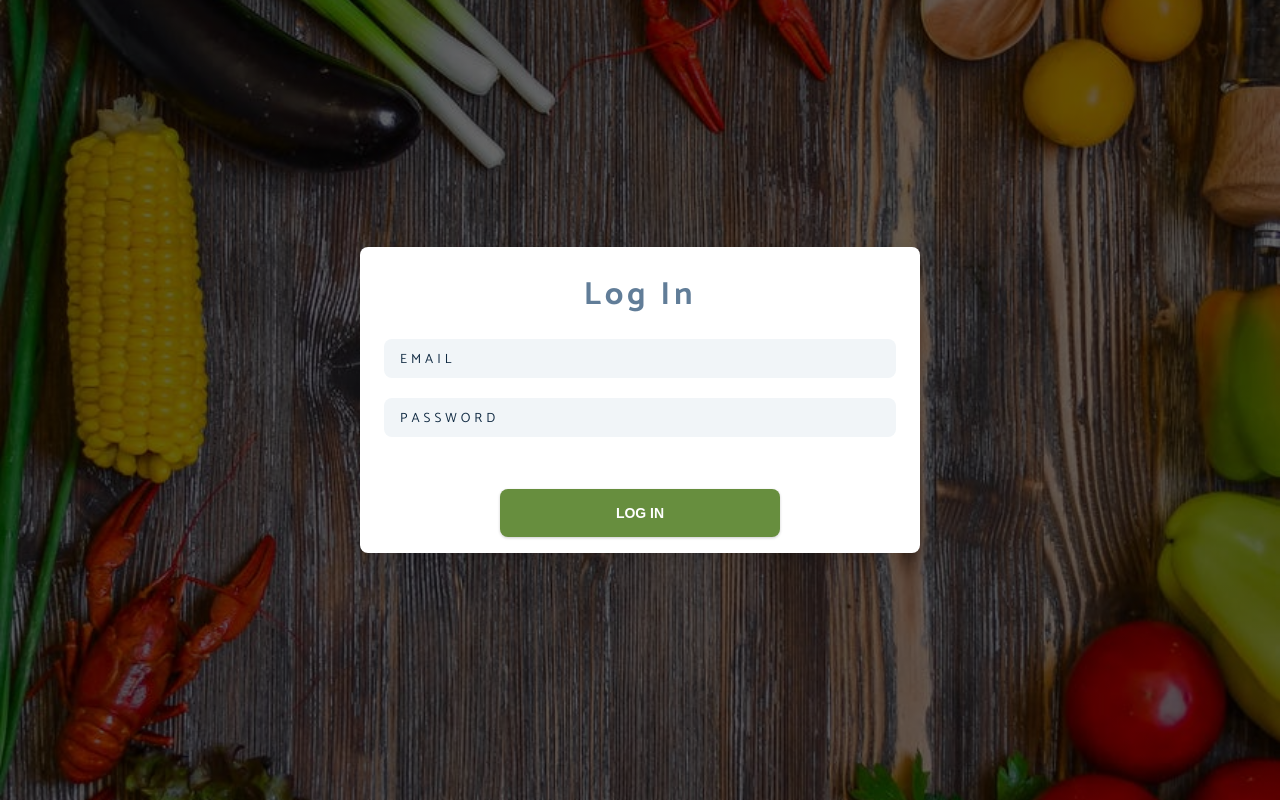
After one commit to hoangnt-tgl/Restaurant-POS-2.0, a PHP site: page /logIn.html in a window 1280 px wide. The commit adds this page. Run offline with PHP 8.4, Linux system fonts and the light colour scheme; some web fonts are replaced.

Commit message:
add logIn.html file and employeePage.html, edit styles.css

```diff
--- a/SE_project/css/styles.css
+++ b/SE_project/css/styles.css
@@ -205,6 +205,7 @@ animation
   }
 }
 
+/* ======================================= index.html ====================================================== */
 /*
 ==================
 Header
@@ -445,3 +446,76 @@ footer
 .company {
   color: var(--clr-primary);
 }
+
+/* ======================================= login.html ====================================================== */
+.login {
+  min-height: 100vh;
+  background: linear-gradient(rgba(0, 0, 0, 0.6), rgba(0, 0, 0, 0.6)),
+    url("../images/main-bcg.jpeg") center/cover no-repeat fixed;
+  position: relative;
+}
+
+.contact-form {
+  background: var(--clr-white);
+  border-radius: var(--radius);
+  text-align: center;
+  box-shadow: 0 5px 15px rgba(0, 0, 0, 0.1);
+  transition: var(--transition);
+  max-width: 35rem;
+  position: absolute;
+  left: 50%;
+  bottom: 50%;
+  transform: translate(-50%, 50%);
+}
+
+.contact-form:hover {
+  box-shadow: 0 5px 15px rgba(0, 0, 0, 0.2);
+}
+
+.contact-form h3 {
+  padding-top: 1.25rem;
+  color: var(--clr-grey-5);
+}
+
+.form-group {
+  padding: 1rem 1.5rem;
+}
+
+.form-control {
+  display: block;
+  width: 100%;
+  padding: 0.75rem 1rem;
+  border: none;
+  margin-bottom: 1.25rem;
+  background: var(--clr-grey-10);
+  border-radius: var(--radius);
+  text-transform: uppercase;
+  letter-spacing: var(--spacing);
+}
+
+.form-control::placeholder {
+  font-family: var(--ff-primary);
+  color: var(--clr-grey-1);
+  text-transform: uppercase;
+  letter-spacing: var(--spacing);
+}
+
+.login-btn {
+  display: block;
+  margin: 1rem auto;
+  width: 50%;
+  padding: 1rem;
+  border-radius: var(--radius);
+}
+
+@media screen and (min-width: 992px) {
+  .contact-form,
+  .contact-info {
+    float: left;
+    width: 50%;
+  }
+  .submit-btn {
+    width: 50%;
+    height: 50%;
+  }
+}
--- a/SE_project/index.html
+++ b/SE_project/index.html
@@ -41,8 +41,8 @@
         <div class="banner">
             <h1>nova <br> restaurant</h1>
             <div class="butto">
-                <a href="Menu.html" class="btn banner-btn">Menu</a>
-                <a href="Menu.html" class="btn banner-btn">Nhân Viên</a>
+                <a href="menu.html" class="btn banner-btn">Menu</a>
+                <a href="logIn.html" class="btn banner-btn">Nhân Viên</a>
             </div>
 
         </div>
--- /dev/null
+++ b/SE_project/logIn.html
@@ -0,0 +1,30 @@
+<!DOCTYPE html>
+<html lang="en">
+<head>
+    <meta charset="UTF-8">
+    <meta http-equiv="X-UA-Compatible" content="IE=edge">
+    <meta name="viewport" content="width=device-width, initial-scale=1.0">
+    <!-- font-awesome -->
+    <link rel="stylesheet" href="./fontawesome-free-5.12.1-web/css/all.min.css" />
+    <!-- custom css -->
+    <link rel="stylesheet" href="./css/styles.css" />
+    <title>Login page</title>
+</head>
+<body>
+    <section class="login">
+        <article class="contact-form">
+            <h3>Log in</h3>
+            <form action="">
+                <div class="form-group">
+                    <!-- inputs -->
+                    <input type="text" placeholder="email" class="form-control" name="name">
+                    <input type="password" placeholder="password" class="form-control" name="email">
+                </div>
+            </form>
+            <!-- button -->
+            <a href="employeePage.html"><button class="login-btn btn">Log in</button></a>
+        </article>
+    </section>
+
+</body>
+</html>
```
Also changed, not shown: SE_project/employeePage.html (added, +12 -0 lines).
